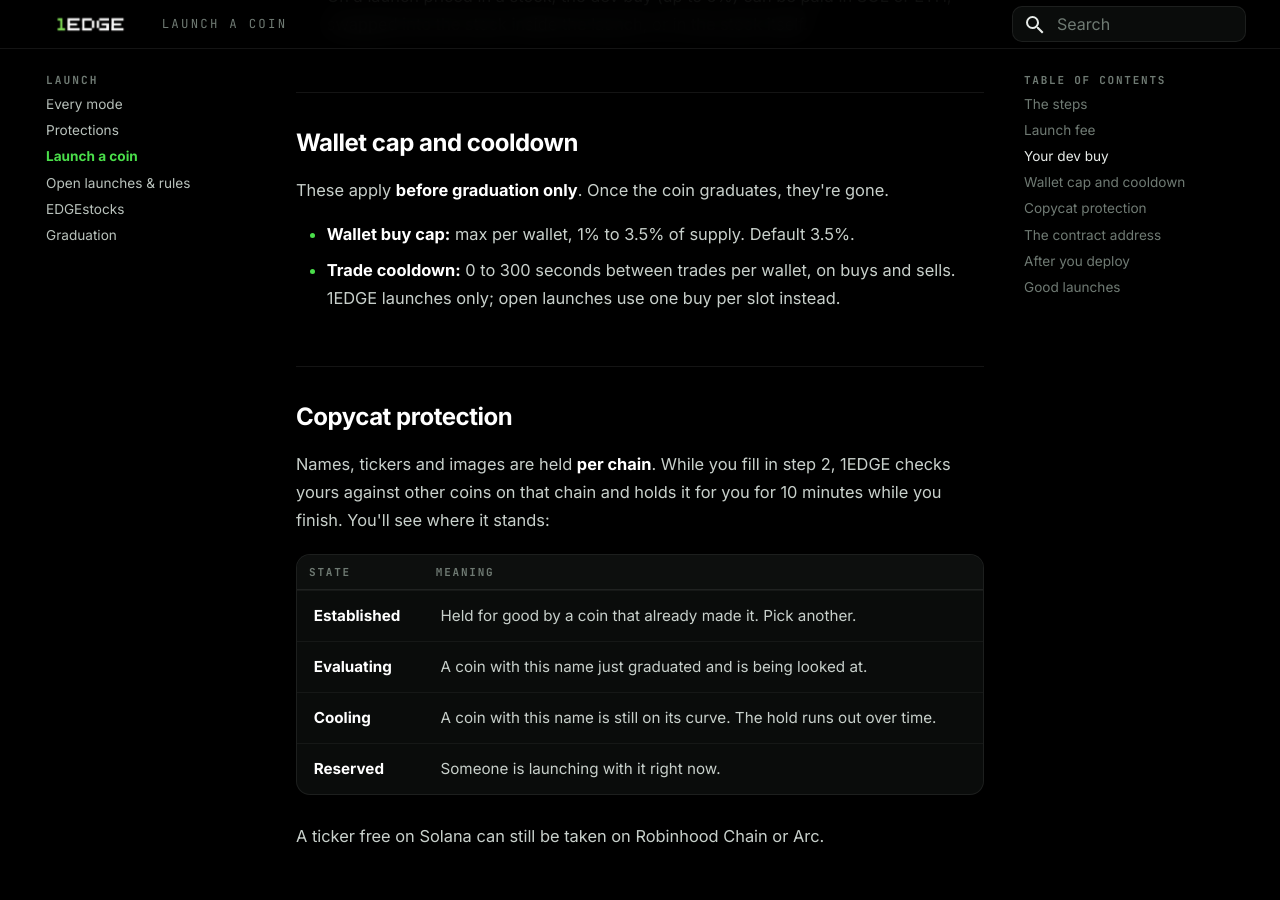
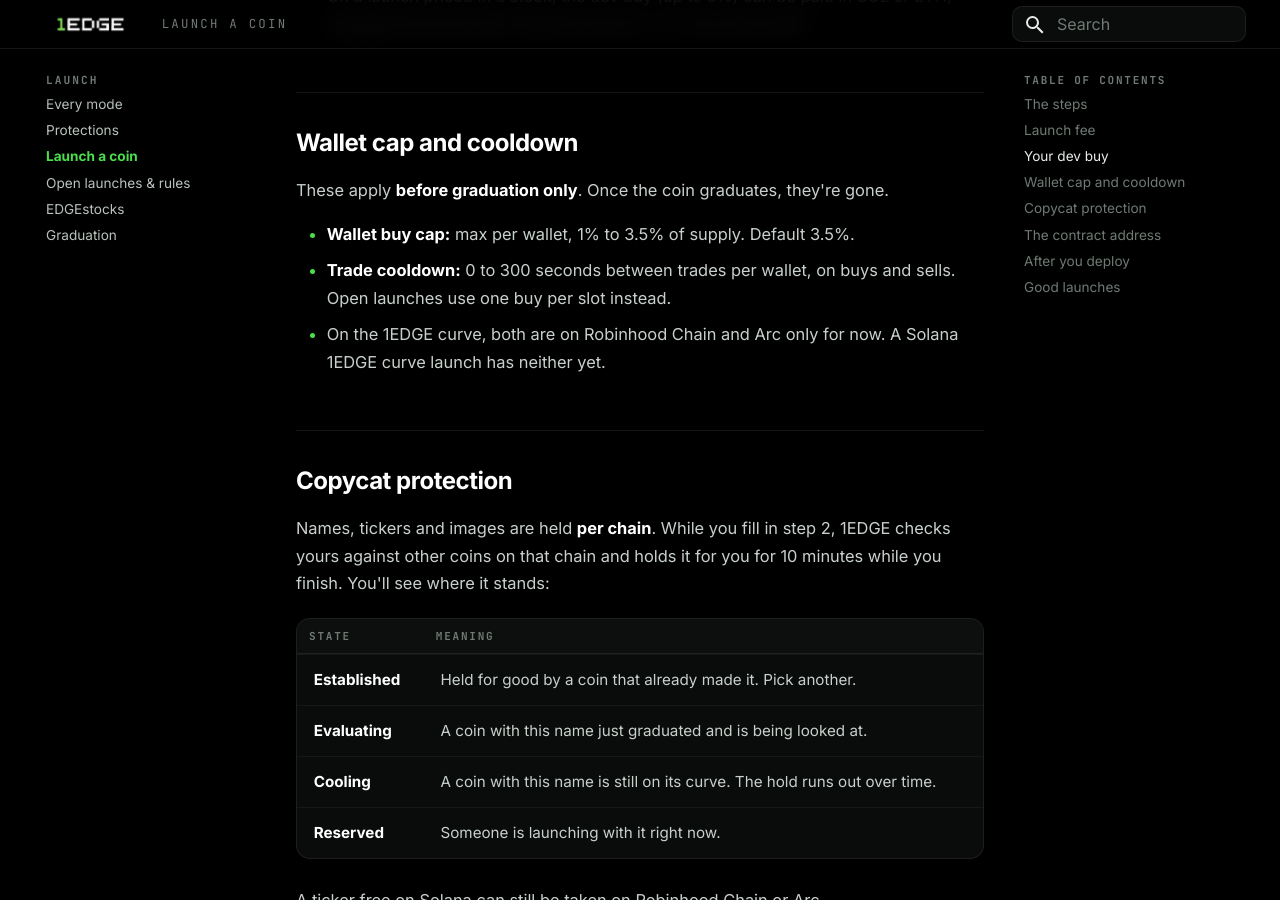
Before and after one commit to Tedz-1edge/1edge-docs, an MkDocs documentation site: the page built from docs/launch/launching.md, in a window 1280 px wide and 900 px high, scrolled down 1837 px. Built offline with MkDocs 1.6.1 and Material for MkDocs 9.7.7, drawn with Linux system fonts in a browser that asks for light colours.

Commit message:
FIXCOPY DOCS-30/DOCS-54: wallet cap and cooldown on the curve are Robinhood Chain and Arc only; YouTube link
/api/chains: the Solana 1EDGE curve enforcer lists no rules and EDOG has wallet_cap 0 / cooldown 0; rh/arc offer the
cap (walletCap 100-350). Official links gain YouTube @1Edge_HQ (the site footer's). The bot row waits for the
founder's handle.

Co-Authored-By: Claude Opus 5.5 <noreply@anthropic.com>

```diff
--- a/docs/launch/launching.md
+++ b/docs/launch/launching.md
@@ -45,7 +45,8 @@ You can buy your own coin in the same transaction that creates it, so your bag i
 These apply **before graduation only**. Once the coin graduates, they're gone.
 
 - **Wallet buy cap:** max per wallet, 1% to 3.5% of supply. Default 3.5%.
-- **Trade cooldown:** 0 to 300 seconds between trades per wallet, on buys and sells. 1EDGE launches only; open launches use one buy per slot instead.
+- **Trade cooldown:** 0 to 300 seconds between trades per wallet, on buys and sells. Open launches use one buy per slot instead.
+- On the 1EDGE curve, both are on Robinhood Chain and Arc only for now. A Solana 1EDGE curve launch has neither yet.
 
 ## Copycat protection
 
```
Also changed, not shown: docs/help/links.md (+2 -1 lines).
